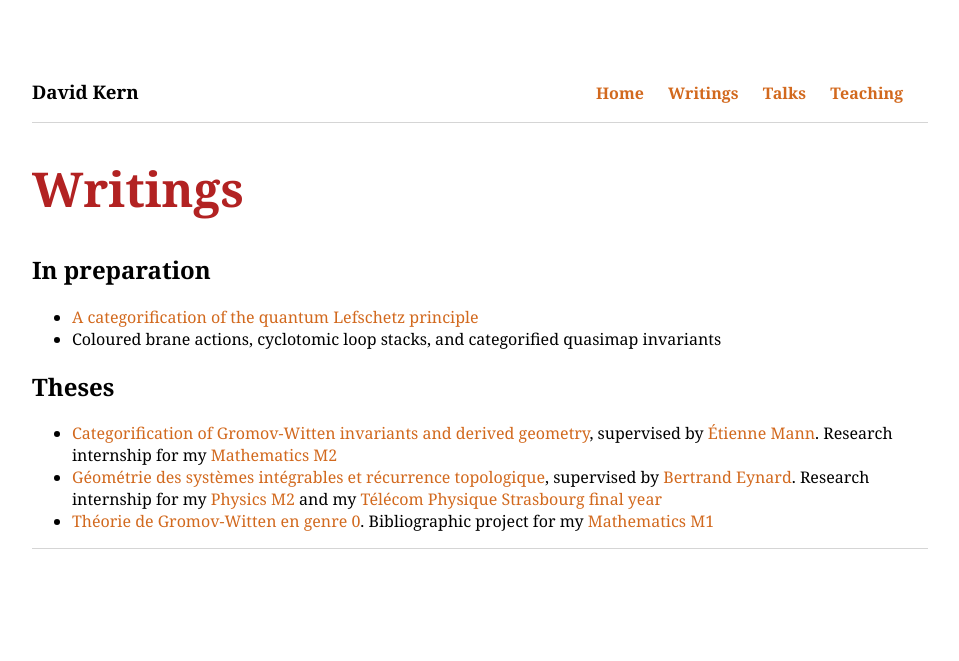
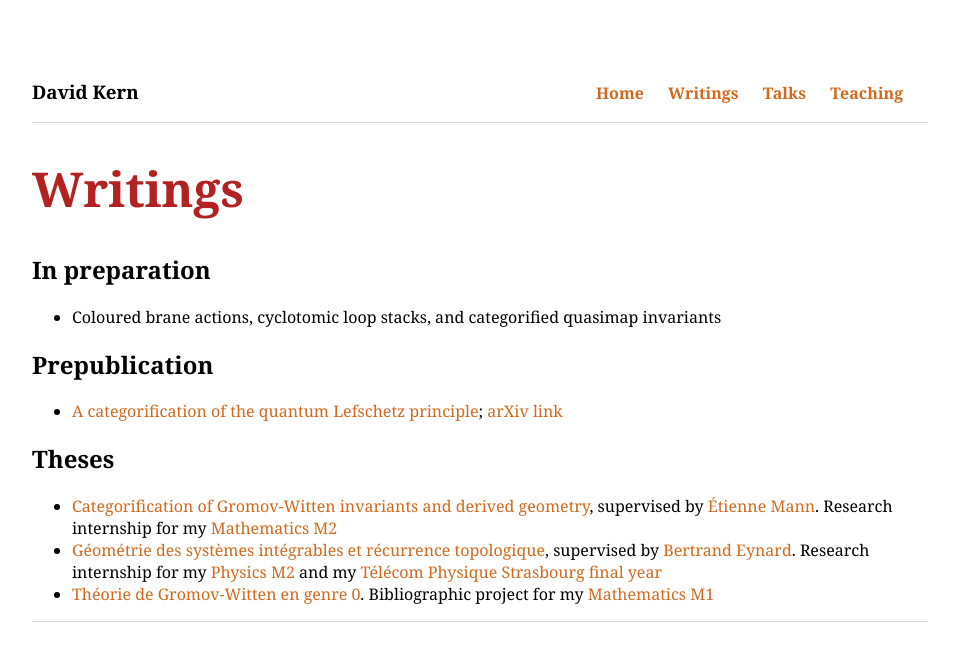
Before and after one commit to dskern/dskern.github.io, a Jekyll site: the page built from writings.html, in a window 1280 px wide. Shown: the top 661 px of the page, without its empty margins (160-1119 px from the left). Built offline with Jekyll 4.4.1, drawn with Linux system fonts in a browser that asks for light colours.

Commit message:
Update writings.html

```diff
--- a/writings.html
+++ b/writings.html
@@ -6,8 +6,13 @@ layout: default
 <h2>In preparation</h2>
 
 <ul>
-  <li><a href="Writings/qLefschetzCateg.pdf">A categorification of the quantum Lefschetz principle</a></li>
   <li>Coloured brane actions, cyclotomic loop stacks, and categorified quasimap invariants</li>
+</ul>
+
+<h2>Prepublication</h2>
+
+<ul>
+    <li><a href="Writings/qLefschetzCateg.pdf">A categorification of the quantum Lefschetz principle</a>; <a href="https://arxiv.org/abs/2002.03990">arXiv link</a></li>
 </ul>
 
 <h2>Theses</h2>
```
